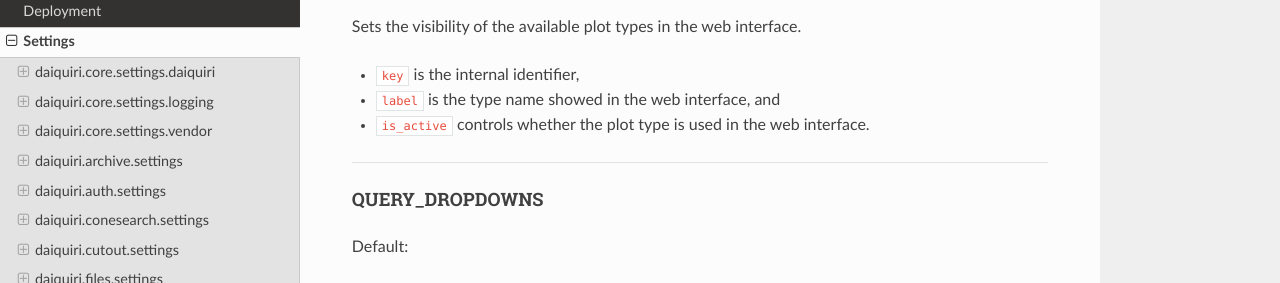
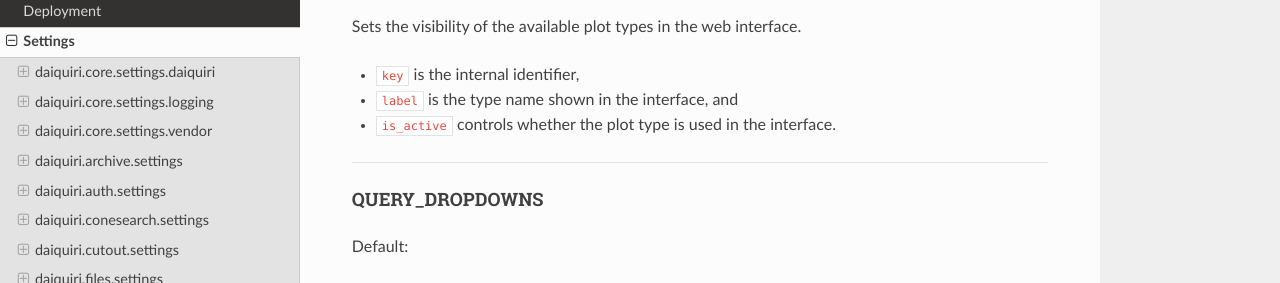
Before and after one commit to django-daiquiri/docs, an MkDocs documentation site: the page built from docs/settings.md, in a window 1280 px wide and 900 px high, scrolled down 20410 px. Shown: the part 168-451 px from the top of the window. Built offline with MkDocs 1.6.1, drawn with Linux system fonts in a browser that asks for light colours; nearby versions of some CDN libraries.

Commit message:
add minor grammar and typo fixes

```diff
--- a/docs/settings.md
+++ b/docs/settings.md
@@ -949,8 +949,8 @@
 Sets the visibility of the available plot types in the web interface.
 
 * `key` is the internal identifier,
-* `label` is the type name showed in the web interface, and
-* `is_active` controls whether the plot type is used in the web interface.
+* `label` is the type name shown in the interface, and
+* `is_active` controls whether the plot type is used in the interface.
 
 ---
 
```
